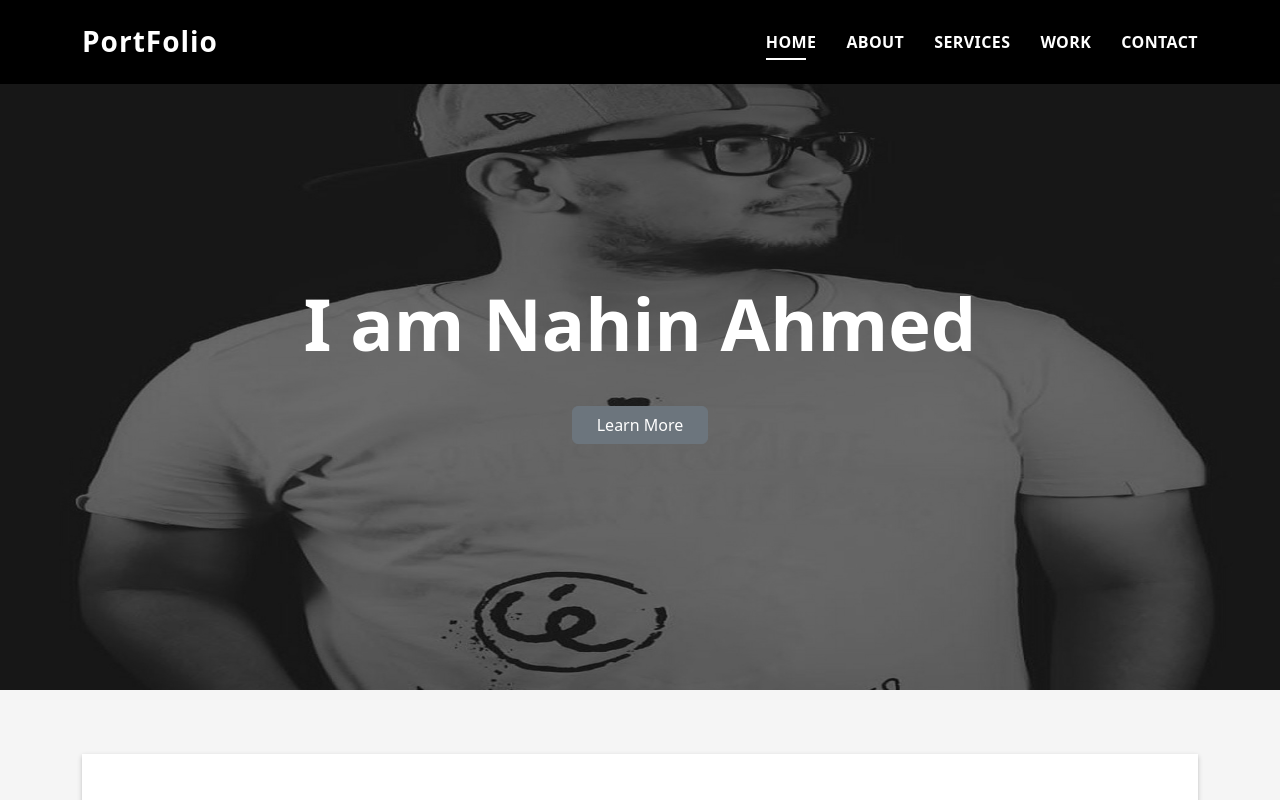
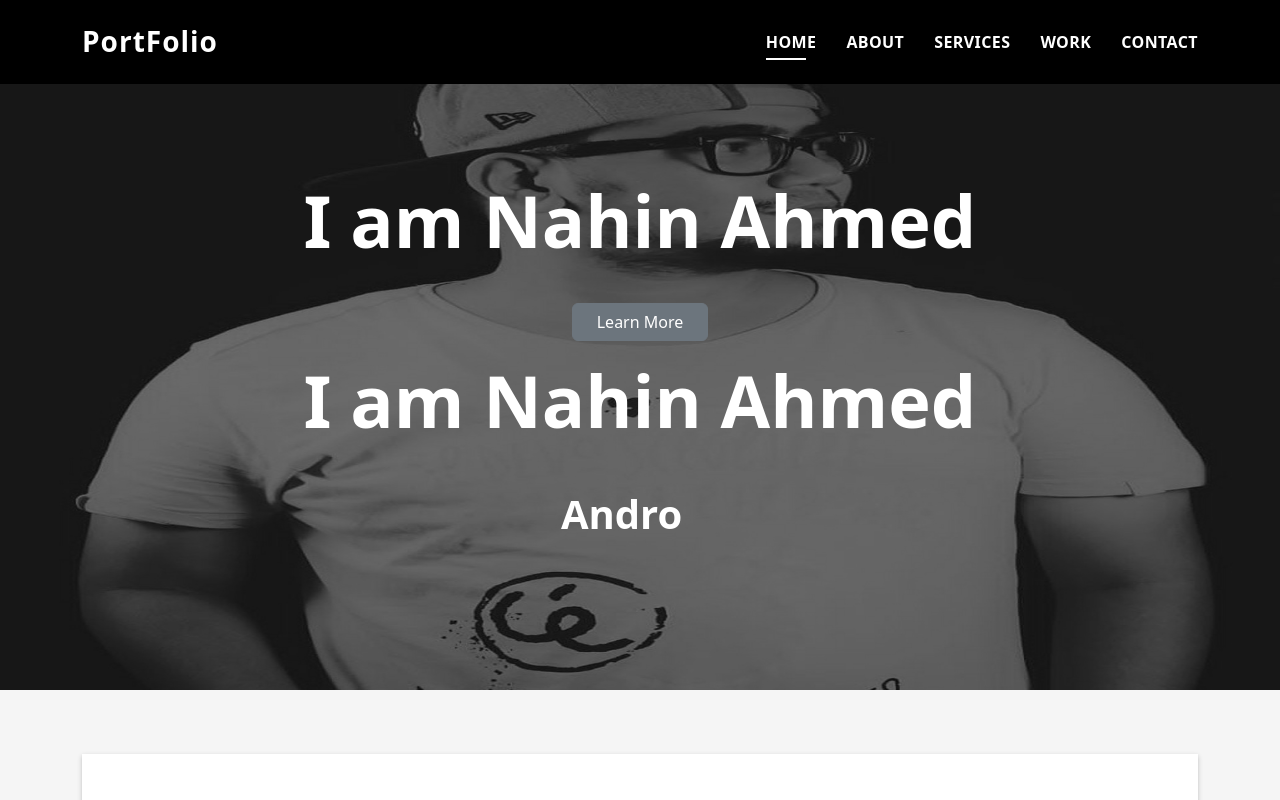
Before and after one commit to NahinAhmed28/nahin-portfolio-vue, a Vue app: page / in a window 1280 px wide. Shown: the top 800 px of the page. Built offline with nearby package versions, Linux system fonts and the light colour scheme.

Commit message:
type animation fixed

```diff
--- a/src/pageComponents/Hero.vue
+++ b/src/pageComponents/Hero.vue
@@ -8,9 +8,20 @@
       <div class="table-cell">
         <div class="container">
           <!--<p class="display-6 color-d">Hello, world!</p>-->
+
           <h1 class="hero-title mb-4">I am Nahin Ahmed</h1>
           <p class="hero-subtitle"><span class="typed" data-typed-items="Designer, Developer, Photographer"></span></p>
           <p class="pt-3"><a class="btn btn-secondary btn js-scroll px-4" href="#about" role="button">Learn More</a></p>
+
+          <h1 class="hero-title mb-2">I am Nahin Ahmed</h1> <br>
+<!--          <p class="hero-subtitle"><span class="typed" data-typed-items="Designer, Developer, Photographer"></span></p>-->
+          <p class="hero-subtitle">
+            <span class="typed-text">{{ typeValue }}</span>
+            <span class="blinking-cursor">|</span>
+            <span class="cursor" :class="{ typing: typeStatus }">&nbsp;</span>
+          </p>
+          <!-- <p class="pt-3"><a class="btn btn-primary btn js-scroll px-4" href="#about" role="button">Learn More</a></p> -->
+
         </div>
       </div>
     </div>
@@ -21,10 +32,117 @@
 
 
 export default {
-  name: "HeroComponent"
-}
+  name: "HeroComponent",
+  data: () => {
+    return {
+      typeValue: "",
+      typeStatus: false,
+      displayTextArray: ["Android Developer", "WEB Developer", "Designer", "Freelancer","Photographer"],
+      typingSpeed: 100,
+      erasingSpeed: 80,
+      newTextDelay: 1500,
+      displayTextArrayIndex: 0,
+      charIndex: 0,
+    };
+  },
+  props: {},
+  created() {
+    setTimeout(this.typeText, this.newTextDelay + 200);
+  },
+  methods: {
+    typeText() {
+      if (this.charIndex < this.displayTextArray[this.displayTextArrayIndex].length) {
+        if (!this.typeStatus) this.typeStatus = true;
+        this.typeValue += this.displayTextArray[this.displayTextArrayIndex].charAt(
+            this.charIndex
+        );
+        this.charIndex += 1;
+        setTimeout(this.typeText,50);
+      } else {
+        this.typeStatus = false;
+        setTimeout(this.eraseText, this.newTextDelay);
+      }
+    },
+    eraseText() {
+      if (this.charIndex > 0) {
+        if (!this.typeStatus) this.typeStatus = true;
+        this.typeValue = this.displayTextArray[this.displayTextArrayIndex].substring(
+            0,
+            this.charIndex - 1
+        );
+        this.charIndex -= 1;
+        setTimeout(this.eraseText, this.erasingSpeed);
+      } else {
+        this.typeStatus = false;
+        this.displayTextArrayIndex += 1;
+        if (this.displayTextArrayIndex >= this.displayTextArray.length)
+          this.displayTextArrayIndex = 0;
+        setTimeout(this.typeText, this.typingSpeed + 1000);
+      }
+    },
+  },
+};
+
 </script>
 
-<style scoped>
+<!-- Add "scoped" attribute to limit CSS to this component only -->
+<style lang="scss" scoped>
 
+
+// Cursor blinking CSS Starts...
+.blinking-cursor {
+  font-size: 3rem;
+  color: #2c3e50;
+  -webkit-animation: 1s blink step-end infinite;
+  -moz-animation: 1s blink step-end infinite;
+  -ms-animation: 1s blink step-end infinite;
+  -o-animation: 1s blink step-end infinite;
+  animation: 1s blink step-end infinite;
+}
+@keyframes blink {
+  from,
+  to {
+    color: transparent;
+  }
+  50% {
+    color: #2c3e50;
+  }
+}
+@-moz-keyframes blink {
+  from,
+  to {
+    color: transparent;
+  }
+  50% {
+    color: #2c3e50;
+  }
+}
+@-webkit-keyframes blink {
+  from,
+  to {
+    color: transparent;
+  }
+  50% {
+    color: #2c3e50;
+  }
+}
+@-ms-keyframes blink {
+  from,
+  to {
+    color: transparent;
+  }
+  50% {
+    color: #2c3e50;
+  }
+}
+@-o-keyframes blink {
+  from,
+  to {
+    color: transparent;
+  }
+  50% {
+    color: #2c3e50;
+  }
+}
+// Cursor blinking CSS Ends...
 </style>
```
